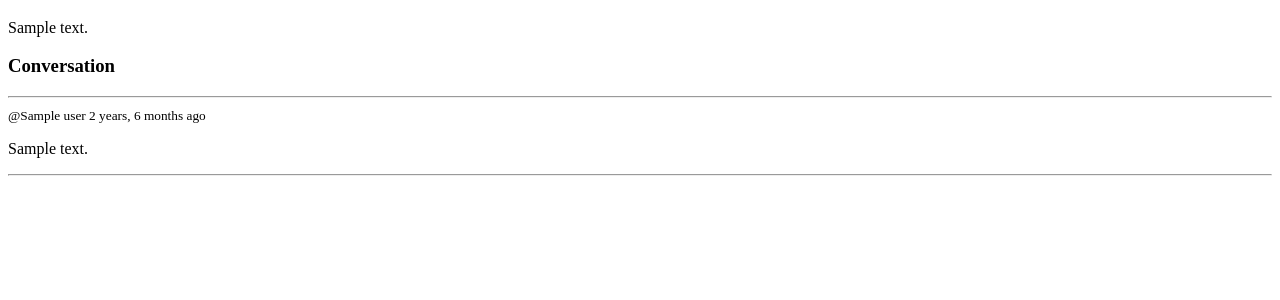
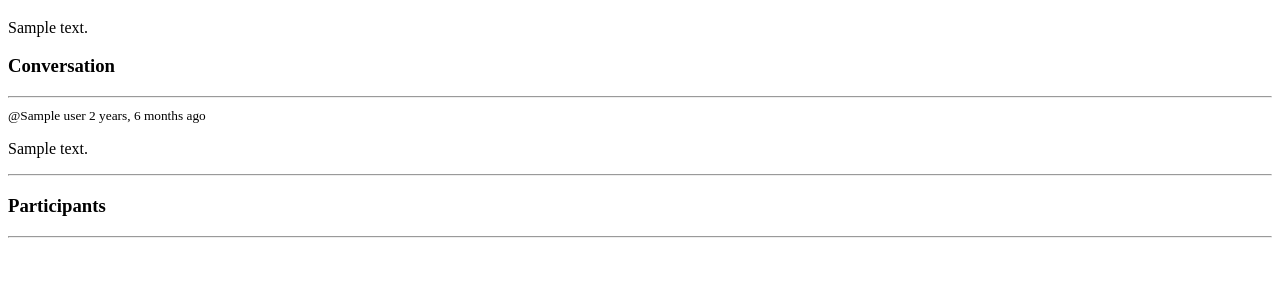
Before and after one commit to Megidd/studybud, a Django app: template base/templates/base/room.html in a window 1280 px wide. Shown: the part 190-490 px from the top of the page. Run offline with Django 4.2, Linux system fonts and the light colour scheme; the template is opened without the code that fills it: most values are stand-ins (such as "Sample title", 1, 10 or a date in 2020).

Commit message:
Add 2 <div> elements for left and right columns

```diff
--- a/base/templates/base/room.html
+++ b/base/templates/base/room.html
@@ -2,6 +2,7 @@
 
 {% block content %}
 <div class="room-container">
+    <div>
         <h1>{{room.name}}</h1>
         <p>{{room.description}}</p>
         <div class="comment-wrapper">
@@ -26,4 +27,9 @@
 
         </div>
     </div>
+    <div>
+        <h3>Participants</h3>
+        <hr>
+    </div>
+</div>
 {% endblock %}
```
Lines whose indentation alone changed are shown as unchanged.
